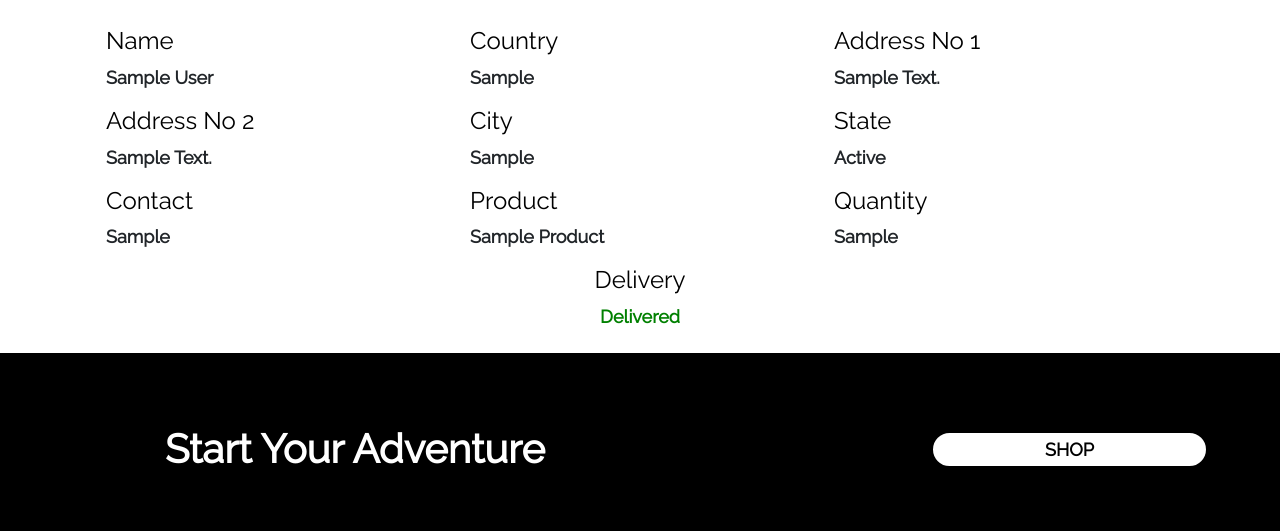
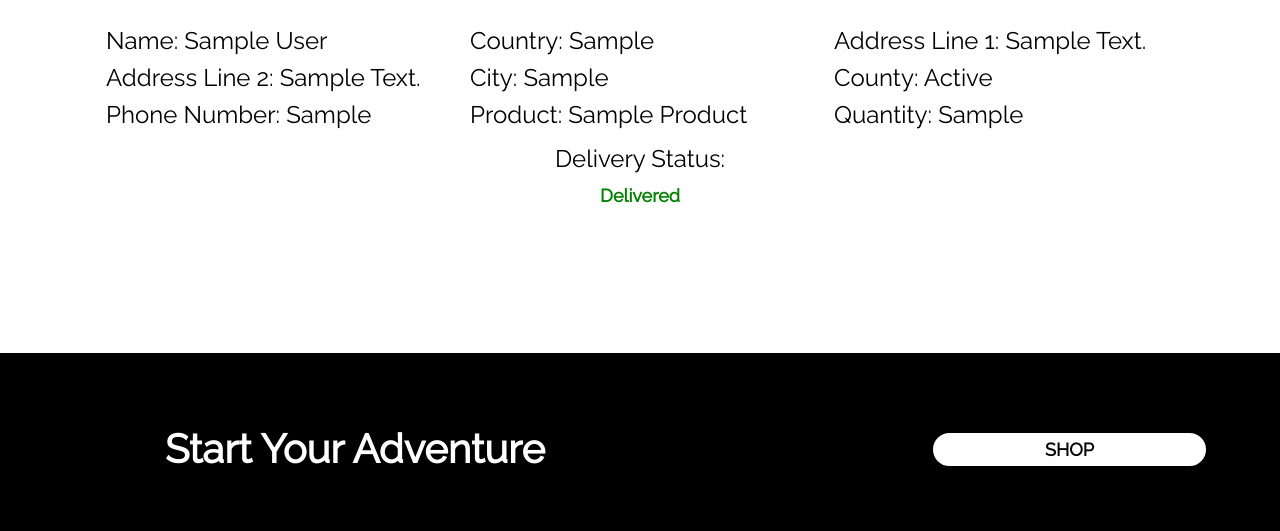
Before and after one commit to BYates1289/Django-Whisky2U, a Django app: page /orders/deliver/address/1/ in a window 1280 px wide. Shown: the part 102-633 px from the top of the page. Run offline with Django 3.2, Linux system fonts and the light colour scheme; a user stored in the database is signed in; tables that the repository leaves empty hold one stand-in row (values such as "Sample post"); some libraries are stand-ins or nearby versions.

Commit message:
Edit order_details layout

```diff
--- a/templates/new_template/dashboard/order_details.html
+++ b/templates/new_template/dashboard/order_details.html
@@ -9,64 +9,53 @@
           <div class="row">
             <div class="col-xl-4 col-lg-4 col-md-4 col-sm-6 col-12">
               <div class="ps-block--contact-info">
-                <h4>Name</h4>
-                <p>
-                  <span>{{item.address.fname|title}}
-                    {{item.address.lname|title}}</span>
-                </p>
+                <h4>Name: {{item.address.fname|title}} {{item.address.lname|title}}</h4>
               </div>
             </div>
             <div class="col-xl-4 col-lg-4 col-md-4 col-sm-6 col-12">
               <div class="ps-block--contact-info">
-                <h4>Country</h4>
-                <p><span>{{item.address.country|title}}</span></p>
+                <h4>Country: {{item.address.country|title}}</h4>
               </div>
             </div>
             <div class="col-xl-4 col-lg-4 col-md-4 col-sm-6 col-12">
               <div class="ps-block--contact-info">
-                <h4>Address No 1</h4>
-                <p><span>{{item.address.address_1|title}}</span></p>
+                <h4>Address Line 1: {{item.address.address_1|title}} </h4>
               </div>
             </div>
             <div class="col-xl-4 col-lg-4 col-md-4 col-sm-6 col-12">
               <div class="ps-block--contact-info">
-                <h4>Address No 2</h4>
-                <p><span>{{item.address.address_2|title}}</span></p>
+                <h4>Address Line 2: {{item.address.address_2|title}}</h4>
               </div>
             </div>
             <div class="col-xl-4 col-lg-4 col-md-4 col-sm-6 col-12">
               <div class="ps-block--contact-info">
-                <h4>City</h4>
-                <p><span>{{item.address.city|title}}</span></p>
+                <h4>City: {{item.address.city|title}}</h4>
               </div>
             </div>
             <div class="col-xl-4 col-lg-4 col-md-4 col-sm-6 col-12">
               <div class="ps-block--contact-info">
-                <h4>State</h4>
-                <p><span>{{item.address.state|title}}</span></p>
+                <h4>County: {{item.address.state|title}}</h4>
               </div>
             </div>
             <div class="col-xl-4 col-lg-4 col-md-4 col-sm-6 col-12">
               <div class="ps-block--contact-info">
-                <h4>Contact</h4>
-                <p><span>{{item.address.contact|title}}</span></p>
+                <h4>Phone Number: {{item.address.contact|title}}</h4>
+                <p><span></span></p>
               </div>
             </div>
             <div class="col-xl-4 col-lg-4 col-md-4 col-sm-6 col-12">
               <div class="ps-block--contact-info">
-                <h4>Product</h4>
-                <p><span>{{item.product|title}}</span></p>
+                <h4>Product: {{item.product|title}}</h4>
               </div>
             </div>
             <div class="col-xl-4 col-lg-4 col-md-4 col-sm-6 col-12">
               <div class="ps-block--contact-info">
-                <h4>Quantity</h4>
-                <p><span>{{item.quantity|title}}</span></p>
+                <h4>Quantity: {{item.quantity|title}}</h4>
               </div>
             </div>
             <div class="col-xl-12 col-lg-12 col-md-12 col-sm-12 col-12">
               <div class="ps-block--contact-info text-center">
-                <h4>Delivery</h4>
+                <h4>Delivery Status:</h4>
                 {% if item.delivery == "delivered" %}
                 <p style="color: green"><span>{{item.delivery|title}}</span></p>
                 {% else %}
```
